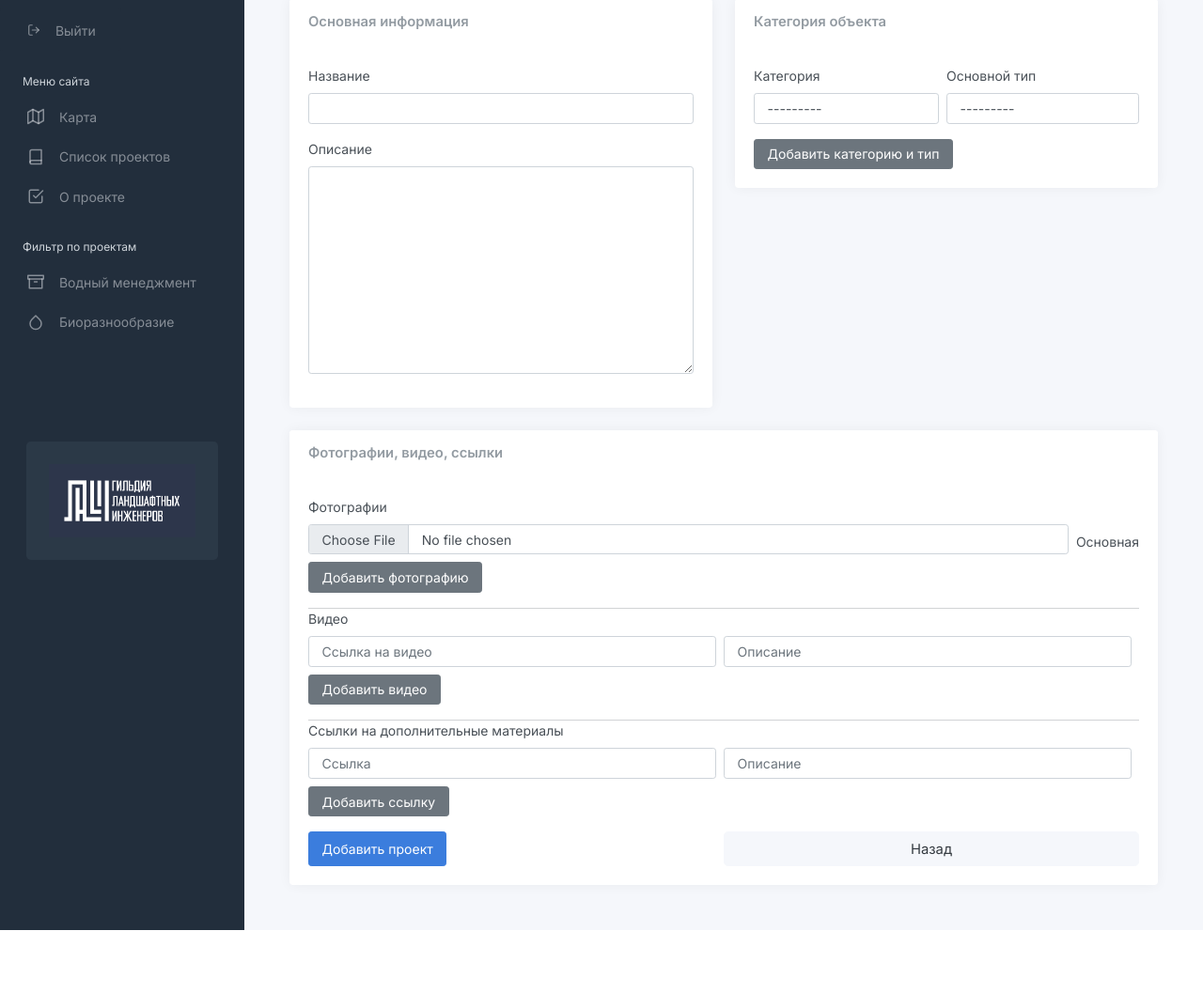
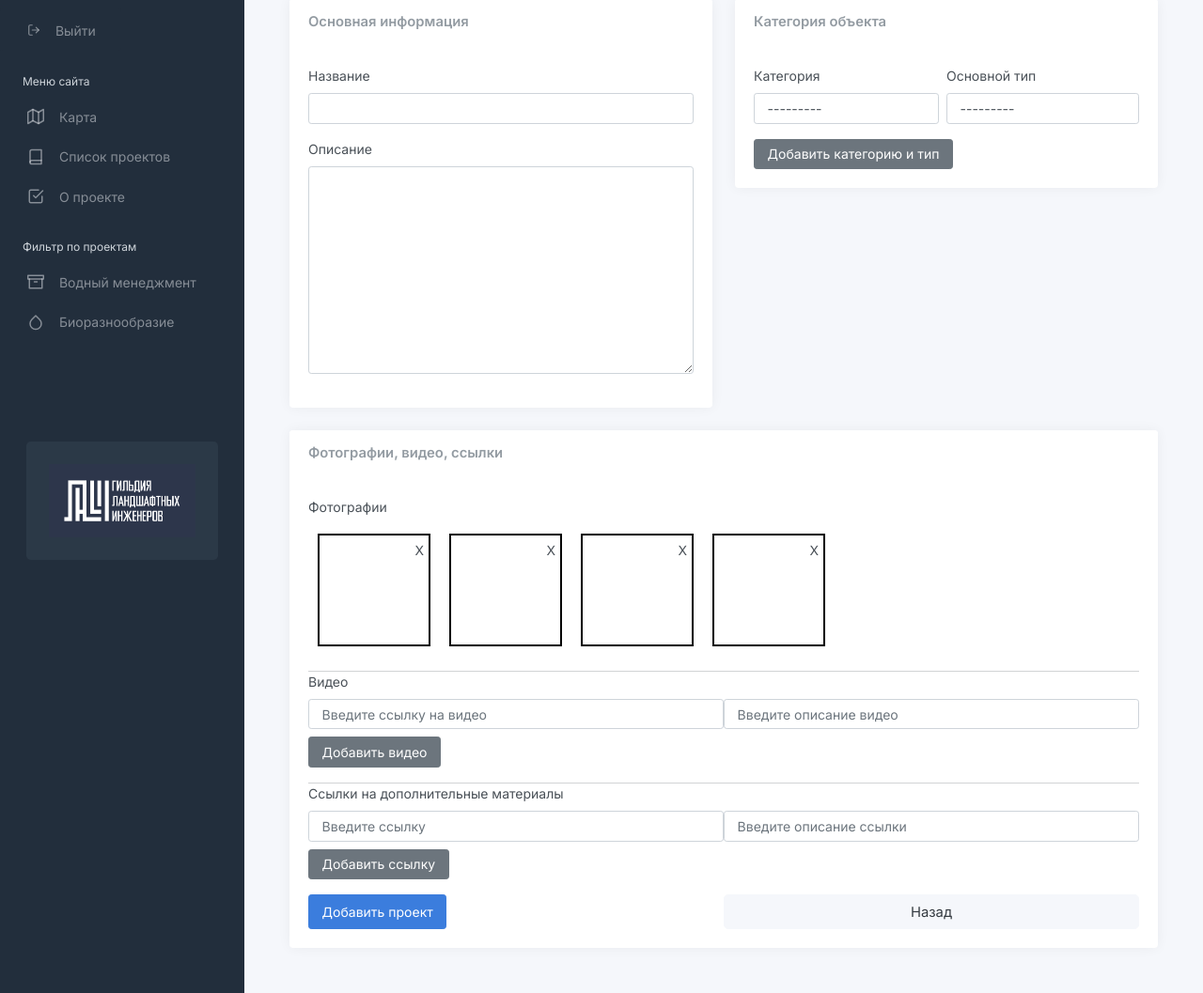
Before and after one commit to VerP404/WaterGreenMap, a Django app: page /add_project/ in a window 1280 px wide. Shown: the part 176-1233 px from the top of the page at 94% size. Before the commit the page ends 1166 px from the top, so only its background shows below. Run offline with Django 5.2, Linux system fonts and the light colour scheme; the visitor is signed in with stand-in values (Sample User, id 1); data that the repository does not hold is empty; some libraries are stand-ins or nearby versions.

Commit message:
добавляется проект. но не добавляются ссылки

```diff
--- a/map_app/forms.py
+++ b/map_app/forms.py
@@ -1,20 +1,15 @@
 from django import forms
-from django.forms import modelformset_factory
-
 from .models import Project, Photo, Video, Link, Category, Type
-
 
 class ProjectForm(forms.ModelForm):
     category = forms.ModelChoiceField(queryset=Category.objects.all(), required=True, label="Категория")
     main_type = forms.ModelChoiceField(queryset=Type.objects.none(), required=True, label="Основной тип")
-    additional_category = forms.ModelChoiceField(queryset=Category.objects.all(), required=False,
-                                                 label="Дополнительная категория")
+    additional_category = forms.ModelChoiceField(queryset=Category.objects.all(), required=False, label="Дополнительная категория")
     additional_type = forms.ModelChoiceField(queryset=Type.objects.none(), required=False, label="Дополнительный тип")
 
     class Meta:
         model = Project
-        fields = ['title', 'description', 'latitude', 'longitude', 'category', 'main_type', 'additional_category',
-                  'additional_type']
+        fields = ['title', 'description', 'latitude', 'longitude', 'category', 'main_type', 'additional_category', 'additional_type']
 
     def __init__(self, *args, **kwargs):
         super(ProjectForm, self).__init__(*args, **kwargs)
@@ -30,7 +25,6 @@ class ProjectForm(forms.ModelForm):
         for field_name, field in self.fields.items():
             field.widget.attrs['class'] = 'form-control'
 
-
-PhotoFormSet = modelformset_factory(Photo, fields=('image', 'description', 'is_main'), extra=1, can_delete=True)
-VideoFormSet = modelformset_factory(Video, fields=('video', 'description'), extra=1, can_delete=True)
-LinkFormSet = modelformset_factory(Link, fields=('url', 'description'), extra=1, can_delete=True)
+PhotoFormSet = forms.inlineformset_factory(Project, Photo, fields=('image', 'description', 'is_main'), extra=4, can_delete=True)
+VideoFormSet = forms.inlineformset_factory(Project, Video, fields=('video', 'description'), extra=1, can_delete=True)
+LinkFormSet = forms.inlineformset_factory(Project, Link, fields=('url', 'description'), extra=1, can_delete=True)
--- a/map_app/templates/pages/add_project.html
+++ b/map_app/templates/pages/add_project.html
@@ -21,10 +21,12 @@
                             <div class="mb-3">
                                 <label class="form-label" for="id_title">Название</label>
                                 {{ form.title }}
+                                <div class="text-danger">{{ form.title.errors }}</div>
                             </div>
                             <div class="mb-3">
                                 <label class="form-label" for="id_description">Описание</label>
                                 {{ form.description }}
+                                <div class="text-danger">{{ form.description.errors }}</div>
                             </div>
                             <input type="hidden" name="latitude" value="{{ request.GET.lat }}">
                             <input type="hidden" name="longitude" value="{{ request.GET.lng }}">
@@ -44,10 +46,12 @@
                                     <div class="me-2 flex-fill">
                                         <label class="form-label" for="id_category">Категория</label>
                                         {{ form.category }}
+                                        <div class="text-danger">{{ form.category.errors }}</div>
                                     </div>
                                     <div class="flex-fill">
                                         <label class="form-label" for="id_main_type">Основной тип</label>
                                         {{ form.main_type }}
+                                        <div class="text-danger">{{ form.main_type.errors }}</div>
                                     </div>
                                 </div>
                             </div>
@@ -70,19 +74,14 @@
                         <!-- Фотографии -->
                         <div class="mb-3">
                             <label class="form-label">Фотографии</label>
-                            <div id="photo-container">
+                            <div class="upload-container">
                                 {% for form in photo_formset %}
-                                    <div class="photo-entry d-flex">
-                                        <input type="file" name="photo-{{ forloop.counter0 }}-image" class="form-control me-2" />
-                                        {% if forloop.first %}
-                                            <span class="form-check-label mt-2">Основная</span>
-                                        {% else %}
-                                            <span class="form-check-label mt-2">Дополнительная</span>
-                                        {% endif %}
+                                    <div class="upload-box">
+                                        {{ form.image }}
+                                        <span class="remove">X</span>
                                     </div>
                                 {% endfor %}
                             </div>
-                            <button type="button" id="add-photo" class="btn btn-secondary mt-2">Добавить фотографию</button>
                         </div>
                         <hr class="my-0" />
                         <!-- Видео -->
@@ -91,8 +90,10 @@
                             <div id="video-container">
                                 {% for form in video_formset %}
                                     <div class="video-entry d-flex">
-                                        <input type="url" name="video-{{ forloop.counter0 }}-video" placeholder="Ссылка на видео" class="form-control me-2" />
-                                        <input type="text" name="video-{{ forloop.counter0 }}-description" placeholder="Описание" class="form-control me-2" />
+                                        <input type="url" name="{{ form.video.name }}" class="form-control" placeholder="Введите ссылку на видео" value="{{ form.initial.video }}">
+                                        <input type="text" name="{{ form.description.name }}" class="form-control" placeholder="Введите описание видео" value="{{ form.initial.description }}">
+                                        <div class="text-danger">{{ form.video.errors }}</div>
+                                        <div class="text-danger">{{ form.description.errors }}</div>
                                     </div>
                                 {% endfor %}
                             </div>
@@ -105,8 +106,10 @@
                             <div id="link-container">
                                 {% for form in link_formset %}
                                     <div class="link-entry d-flex">
-                                        <input type="url" name="link-{{ forloop.counter0 }}-url" placeholder="Ссылка" class="form-control me-2" />
-                                        <input type="text" name="link-{{ forloop.counter0 }}-description" placeholder="Описание" class="form-control me-2" />
+                                        <input type="url" name="{{ form.url.name }}" class="form-control" placeholder="Введите ссылку" value="{{ form.initial.url }}">
+                                        <input type="text" name="{{ form.description.name }}" class="form-control" placeholder="Введите описание ссылки" value="{{ form.initial.description }}">
+                                        <div class="text-danger">{{ form.url.errors }}</div>
+                                        <div class="text-danger">{{ form.description.errors }}</div>
                                     </div>
                                 {% endfor %}
                             </div>
@@ -129,6 +132,28 @@
 {% block extra_scripts %}
 <script>
     document.addEventListener('DOMContentLoaded', function () {
+        const photoInputs = document.querySelectorAll('.upload-box input[type="file"]');
+        photoInputs.forEach(input => {
+            input.addEventListener('change', function () {
+                if (this.files && this.files[0]) {
+                    const reader = new FileReader();
+                    reader.onload = (e) => {
+                        this.previousElementSibling && this.previousElementSibling.remove();
+                        this.insertAdjacentHTML('beforebegin', `<img src="${e.target.result}" alt="photo">`);
+                    };
+                    reader.readAsDataURL(this.files[0]);
+                }
+            });
+        });
+
+        document.querySelectorAll('.upload-box .remove').forEach(remove => {
+            remove.addEventListener('click', function () {
+                const box = this.parentElement;
+                box.querySelector('img') && box.querySelector('img').remove();
+                box.querySelector('input').value = '';
+            });
+        });
+
         const categoryField = document.getElementById('id_category');
         const mainTypeField = document.getElementById('id_main_type');
         const additionalCategoryField = document.getElementById('id_additional_category');
@@ -137,18 +162,10 @@
         const addAdditionalTypeButton = document.getElementById('add-additional-type');
         const categoryContainer = document.getElementById('category-container');
         const addCategoryTypeButton = document.getElementById('add-category-type');
-        const photoContainer = document.getElementById('photo-container');
-        const addPhotoButton = document.getElementById('add-photo');
         const videoContainer = document.getElementById('video-container');
         const addVideoButton = document.getElementById('add-video');
         const linkContainer = document.getElementById('link-container');
         const addLinkButton = document.getElementById('add-link');
-
-        function checkDuplicateTypes() {
-            const typeFields = document.querySelectorAll('select[name^="additional_type_"]');
-            const types = Array.from(typeFields).map(field => field.value);
-            return new Set(types).size !== types.length;
-        }
 
         function fetchTypesByCategory(categoryId, targetField) {
             if (categoryId) {
@@ -184,28 +201,9 @@
             });
         }
 
-        if (addPhotoButton) {
-            let photoIndex = {{ photo_formset.total_form_count }};
-            addPhotoButton.addEventListener('click', function () {
-                const newPhotoEntry = document.createElement('div');
-                newPhotoEntry.classList.add('photo-entry', 'd-flex');
-                newPhotoEntry.innerHTML = `
-                    <input type="file" name="photo-${photoIndex}-image" class="form-control me-2" />
-                    <span class="form-check-label mt-2">${photoIndex === 0 ? 'Основная' : 'Дополнительная'}</span>
-                `;
-                photoContainer.appendChild(newPhotoEntry);
-                photoIndex++;
-            });
-        }
-
         if (addCategoryTypeButton) {
             let categoryIndex = 0;
             addCategoryTypeButton.addEventListener('click', function () {
-                if (checkDuplicateTypes()) {
-                    alert('Нельзя выбрать одинаковые типы.');
-                    return;
-                }
-
                 const newCategoryEntry = document.createElement('div');
                 newCategoryEntry.classList.add('category-entry', 'd-flex');
                 newCategoryEntry.innerHTML = `
@@ -227,33 +225,60 @@
             });
         }
 
-        if (addVideoButton) {
-            let videoIndex = {{ video_formset.total_form_count }};
         addVideoButton.addEventListener('click', function () {
             const newVideoEntry = document.createElement('div');
             newVideoEntry.classList.add('video-entry', 'd-flex');
             newVideoEntry.innerHTML = `
-                    <input type="url" name="video-${videoIndex}-video" placeholder="Ссылка на видео" class="form-control me-2" />
-                    <input type="text" name="video-${videoIndex}-description" placeholder="Описание" class="form-control me-2" />
+                <input type="url" name="video-${videoContainer.children.length}-video" placeholder="Ссылка на видео" class="form-control me-2" />
+                <input type="text" name="video-${videoContainer.children.length}-description" placeholder="Описание" class="form-control me-2" />
             `;
             videoContainer.appendChild(newVideoEntry);
-                videoIndex++;
         });
-        }
 
-        if (addLinkButton) {
-            let linkIndex = {{ link_formset.total_form_count }};
         addLinkButton.addEventListener('click', function () {
             const newLinkEntry = document.createElement('div');
             newLinkEntry.classList.add('link-entry', 'd-flex');
             newLinkEntry.innerHTML = `
-                    <input type="url" name="link-${linkIndex}-url" placeholder="Ссылка" class="form-control me-2" />
-                    <input type="text" name="link-${linkIndex}-description" placeholder="Описание" class="form-control me-2" />
+                <input type="url" name="link-${linkContainer.children.length}-url" placeholder="Ссылка" class="form-control me-2" />
+                <input type="text" name="link-${linkContainer.children.length}-description" placeholder="Описание" class="form-control me-2" />
             `;
             linkContainer.appendChild(newLinkEntry);
-                linkIndex++;
         });
-        }
     });
 </script>
+<style>
+    .upload-container {
+        display: flex;
+        flex-wrap: wrap;
+    }
+    .upload-box {
+        width: 120px;
+        height: 120px;
+        border: 2px solid #000;
+        margin: 10px;
+        display: flex;
+        align-items: center;
+        justify-content: center;
+        position: relative;
+    }
+    .upload-box img {
+        max-width: 100%;
+        max-height: 100%;
+    }
+    .upload-box input {
+        position: absolute;
+        width: 100%;
+        height: 100%;
+        opacity: 0;
+        cursor: pointer;
+    }
+    .upload-box .remove {
+        position: absolute;
+        top: 5px;
+        right: 5px;
+        background: #fff;
+        border-radius: 50%;
+        cursor: pointer;
+    }
+</style>
 {% endblock %}
--- a/map_app/views.py
+++ b/map_app/views.py
@@ -31,9 +31,9 @@ logger = logging.getLogger(__name__)
 def add_project(request):
     if request.method == 'POST':
         form = ProjectForm(request.POST, request.FILES)
-        photo_formset = PhotoFormSet(request.POST, request.FILES, queryset=Photo.objects.none())
-        video_formset = VideoFormSet(request.POST, queryset=Video.objects.none())
-        link_formset = LinkFormSet(request.POST, queryset=Link.objects.none())
+        photo_formset = PhotoFormSet(request.POST, request.FILES, instance=form.instance)
+        video_formset = VideoFormSet(request.POST, request.FILES, instance=form.instance)
+        link_formset = LinkFormSet(request.POST, request.FILES, instance=form.instance)
 
         if form.is_valid() and photo_formset.is_valid() and video_formset.is_valid() and link_formset.is_valid():
             project = form.save(commit=False)
@@ -42,13 +42,21 @@ def add_project(request):
             project.longitude = request.POST.get('longitude')
             project.save()
 
+            photo_formset.instance = project
+
+            video_formset.instance = project
+            video_formset.save()
+
+            link_formset.instance = project
+            link_formset.save()
+
             # Создание папки для фотографий проекта
             project_folder = os.path.join(settings.MEDIA_ROOT, 'photos', str(project.id))
             os.makedirs(project_folder, exist_ok=True)
 
-            # Сохранение фото
+            # Сохранение фото и переименование
             for index, photo_form in enumerate(photo_formset):
-                if photo_form.cleaned_data and 'image' in photo_form.cleaned_data:
+                if photo_form.cleaned_data.get('image'):
                     photo = photo_form.save(commit=False)
                     photo.project = project
                     if index == 0:
@@ -62,22 +70,8 @@ def add_project(request):
                         for chunk in original_file.chunks():
                             destination.write(chunk)
 
-                    photo.image = os.path.join('fotos', str(project.id), filename)
+                    photo.image = os.path.join('photos', str(project.id), filename)
                     photo.save()
-
-            # Сохранение видео
-            for video_form in video_formset:
-                if video_form.cleaned_data:
-                    video = video_form.save(commit=False)
-                    video.project = project
-                    video.save()
-
-            # Сохранение ссылок
-            for link_form in link_formset:
-                if link_form.cleaned_data:
-                    link = link_form.save(commit=False)
-                    link.project = project
-                    link.save()
 
             messages.success(request, 'Проект успешно добавлен!')
             return redirect('project_list')
@@ -86,9 +80,9 @@ def add_project(request):
 
     else:
         form = ProjectForm()
-        photo_formset = PhotoFormSet(queryset=Photo.objects.none())
-        video_formset = VideoFormSet(queryset=Video.objects.none())
-        link_formset = LinkFormSet(queryset=Link.objects.none())
+        photo_formset = PhotoFormSet(instance=form.instance)
+        video_formset = VideoFormSet(instance=form.instance)
+        link_formset = LinkFormSet(instance=form.instance)
 
     return render(request, 'pages/add_project.html', {
         'form': form,
```
Also changed, not shown: map_app/admin.py (+20 -0 lines). Lines whose indentation alone changed are shown as unchanged.
